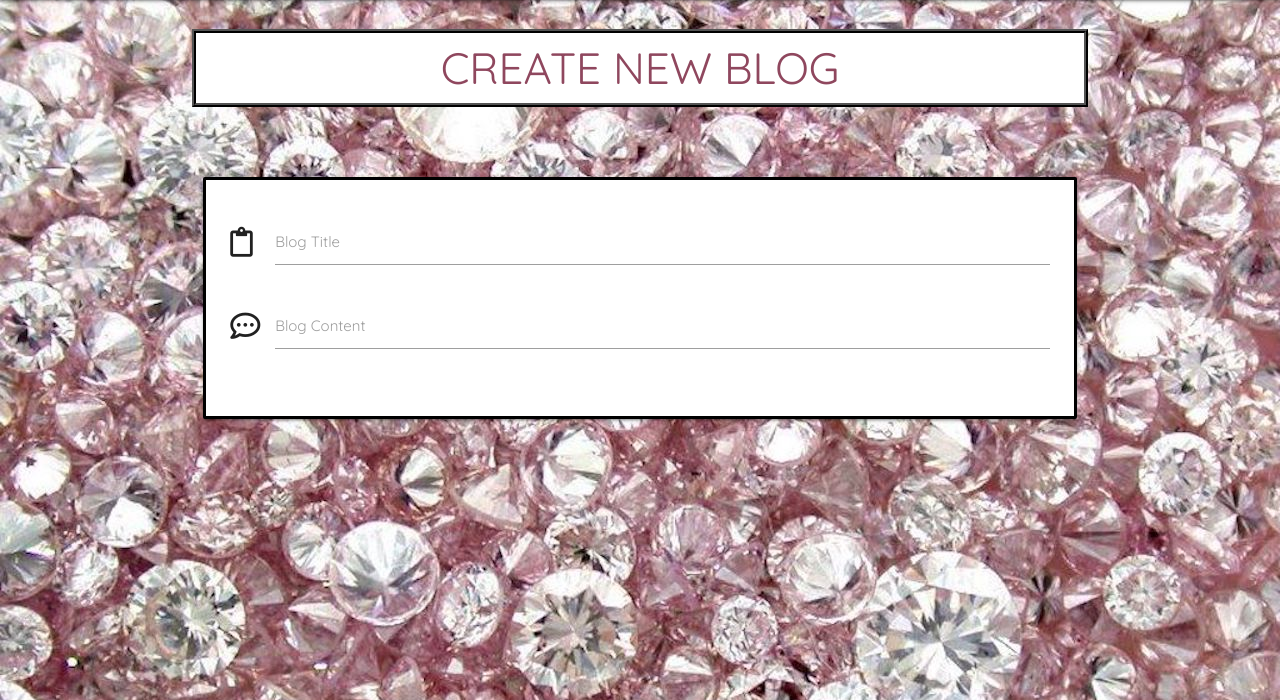
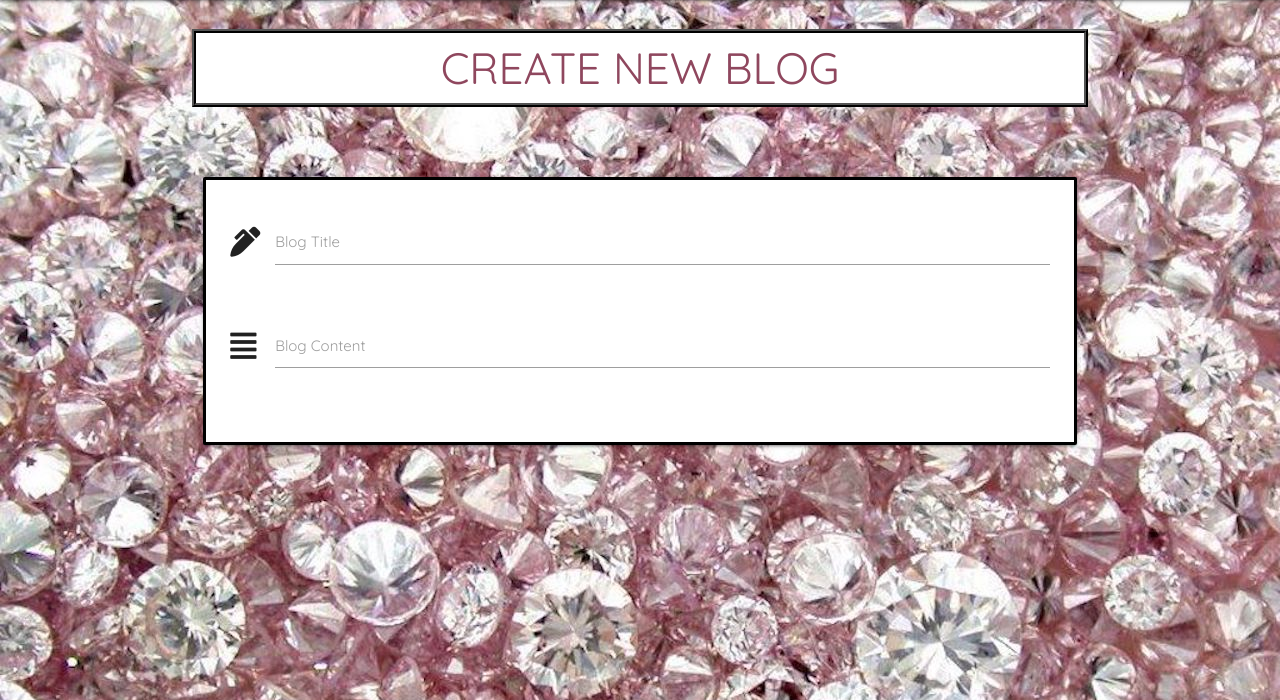
Before and after one commit to Vasileia-Apostolou/all_about_glam_blog, a Flask app: page /create_blog in a window 1280 px wide. Shown: the part 64-764 px from the top of the page. Run offline with Flask 2, Linux system fonts and the light colour scheme; some libraries are stand-ins or nearby versions; some web fonts are replaced.

Commit message:
Add form for creating a new blog

```diff
--- a/templates/create_blog.html
+++ b/templates/create_blog.html
@@ -8,14 +8,16 @@
 		<div class="card-panel">
 			<div class="row">
 				<div class="input-field col s12">
-					<i class="far fa-clipboard prefix"></i>
-					<input id="icon_prefix" type="text" class="validate">
-					<label for="icon_prefix">Blog Title</label>
+					<i class="fas fa-pen-alt prefix"></i>
+					<input id="blog_title" name="blog_title" minlength="4" maxlength="40" type="text" class="validate" required>
+					<label for="blog_title">Blog Title</label>
 				</div>
+			</div>
+            <div class="row">
 				<div class="input-field col s12">
-					<i class="far fa-comment-dots prefix"></i>
-					<input id="icon_telephone" type="tel" class="validate">
-					<label for="icon_telephone">Blog Content</label>
+					<i class="fas fa-align-justify prefix"></i>
+                    <textarea id="blog_content" name="blog_content" minlength="5" maxlength="250" class="materialize-textarea validate" required></textarea>
+                    <label for="blog_content">Blog Content</label>
 				</div>
 			</div>
 		</div>
```
